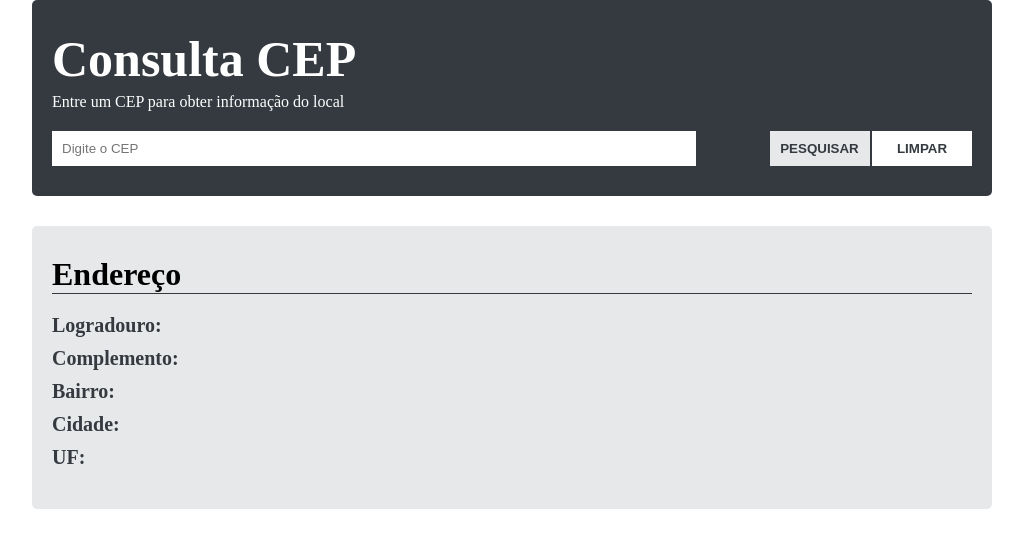
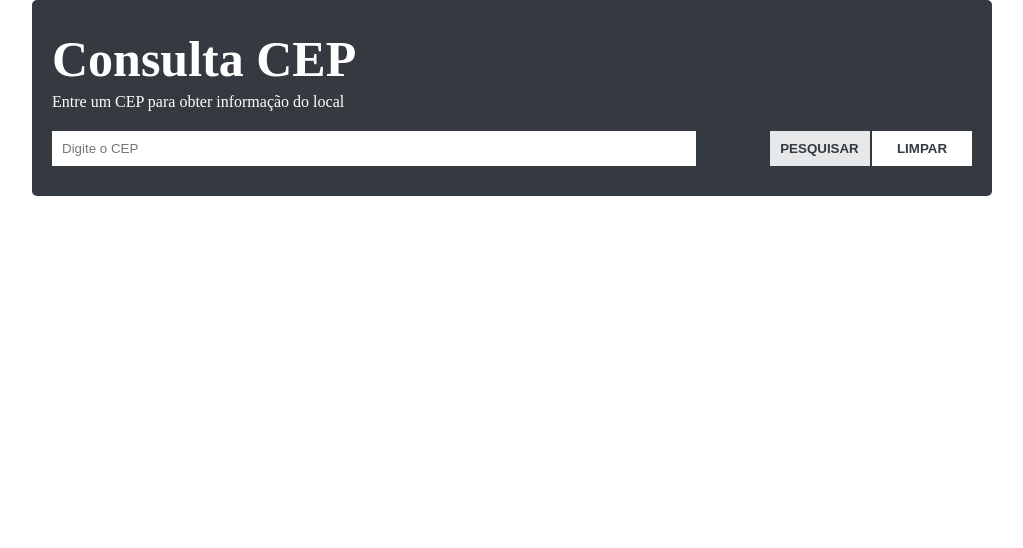
Before and after one commit to hamiltonspjr/consultar-cep, a plain HTML site: page index.html in a window 1280 px wide. Shown: the whole page, without its empty margins (128-1151 px from the left). Drawn offline with Linux system fonts and the light colour scheme.

```diff
--- a/index.html
+++ b/index.html
@@ -20,7 +20,7 @@
                 </div>
             </div>
         </section>
-        <section class="informations-container show">
+        <section class="informations-container">
             <h1>Endereço</h1>
             <p>Logradouro:<span data-cep="logradouro"></span></p>
             <p>Complemento:<span data-cep="complemento"></span></p>
```
